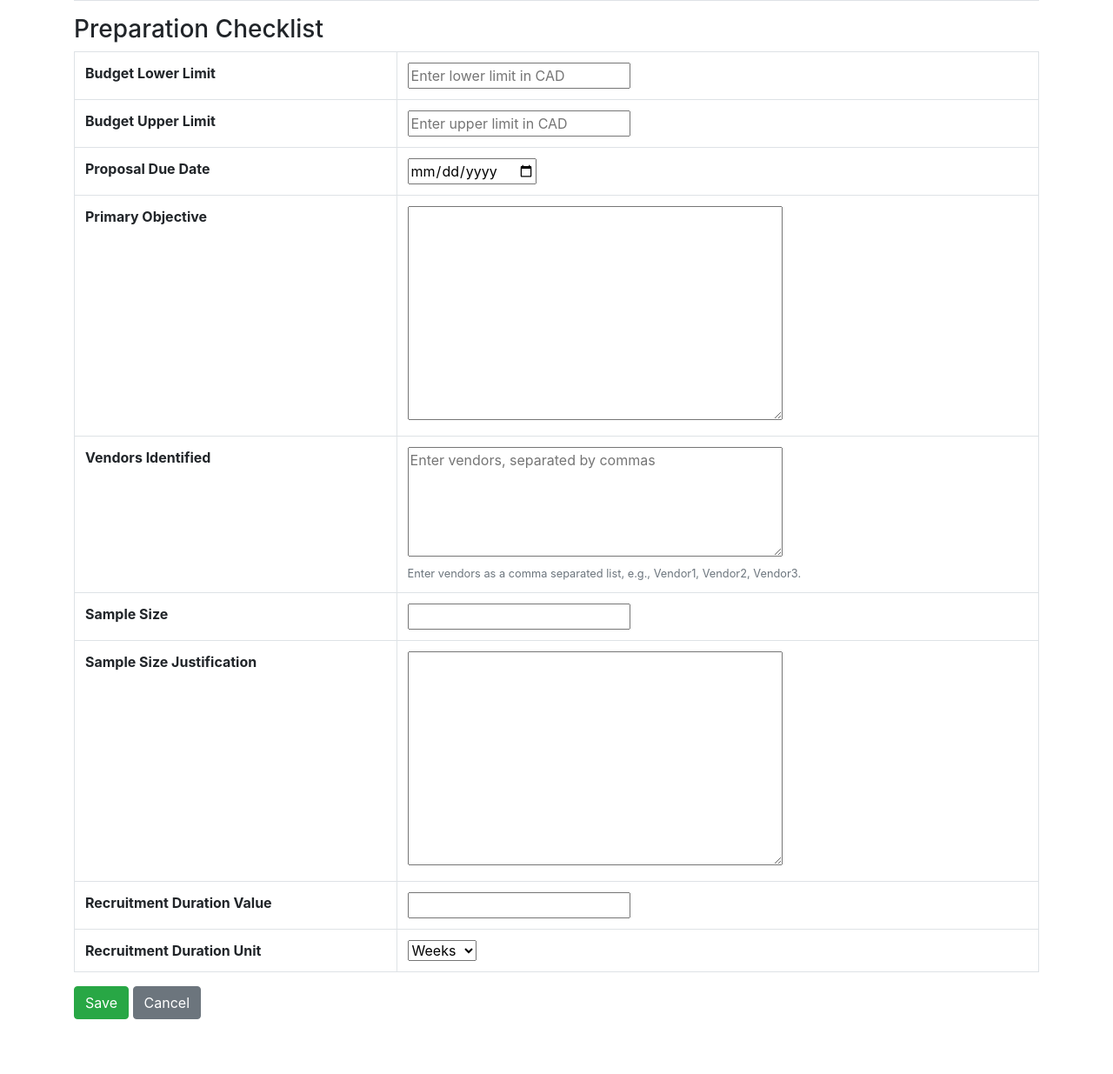
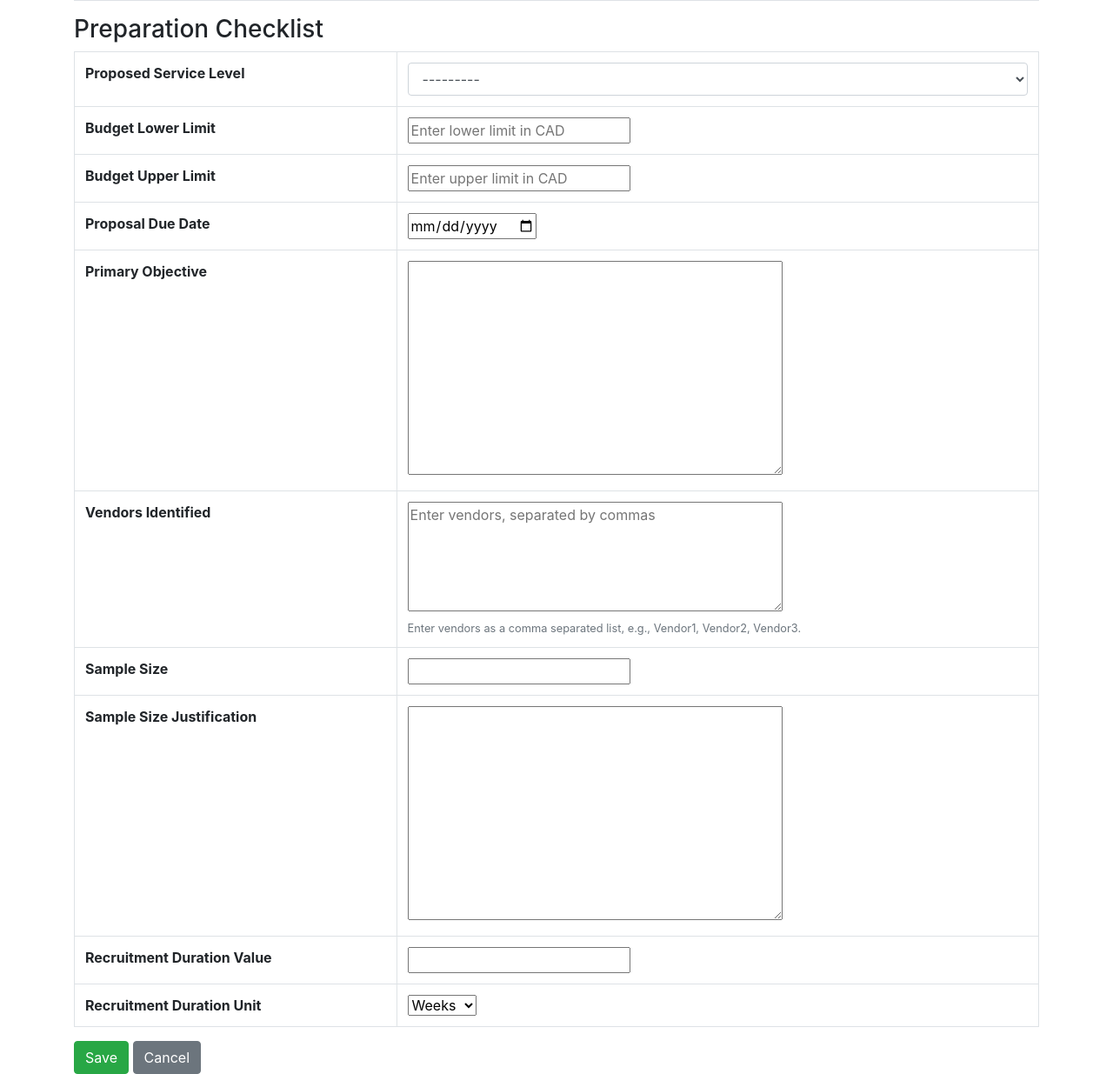
Before and after one commit to IIDelta/proposal_DB, a Django app: page /proposal/create/ in a window 1280 px wide. Shown: the part 828-2063 px from the top of the page at 87% size. Before the commit the page ends 2000 px from the top, so only its background shows below. Run offline with Django 5.2, Linux system fonts and the light colour scheme; some libraries are stand-ins or nearby versions.

Commit message:
addition of service level

```diff
--- a/proposals/forms.py
+++ b/proposals/forms.py
@@ -1,5 +1,5 @@
 from django import forms
-from .models import Proposal, SOW
+from .models import Proposal, SOW, SharedProposalData
 
 
 class CustomDateInput(forms.DateInput):
@@ -41,6 +41,11 @@ class ProposalForm(forms.ModelForm):
     recruitment_duration_unit = forms.ChoiceField(
         choices=RECRUITMENT_UNIT_CHOICES,
         required=False
+    )
+    proposed_service_level = forms.ChoiceField(
+        choices=[('', '---------')] + SharedProposalData.SERVICE_LEVEL_CHOICES,  # Add an empty choice
+        required=False,  # Make it optional if desired
+        widget=forms.Select(attrs={'class': 'form-control'})  # Use standard dropdown
     )
     budget_lower_limit = forms.IntegerField(
         required=False,
@@ -101,7 +106,6 @@ class ProposalForm(forms.ModelForm):
         return []
 
 
-
 class SOWForm(forms.ModelForm):
     date_questionnaire_issued = forms.DateField(
         widget=CustomDateInput(),
@@ -131,6 +135,11 @@ class SOWForm(forms.ModelForm):
     recruitment_duration_unit = forms.ChoiceField(
         choices=RECRUITMENT_UNIT_CHOICES,
         required=False
+    )
+    proposed_service_level = forms.ChoiceField(
+        choices=[('', '---------')] + SharedProposalData.SERVICE_LEVEL_CHOICES,  # Add an empty choice
+        required=False,  # Make it optional if desired
+        widget=forms.Select(attrs={'class': 'form-control'})  # Use standard dropdown
     )
     budget_lower_limit = forms.IntegerField(
         required=False,
--- a/proposals/models.py
+++ b/proposals/models.py
@@ -5,6 +5,14 @@ from django.core.validators import RegexValidator
 
 
 class SharedProposalData(models.Model):
+
+    SERVICE_LEVEL_CHOICES = [
+        ('Bronze', 'Bronze'),
+        ('Silver', 'Silver'),
+        ('Gold', 'Gold'),
+        ('Platinum', 'Platinum'),
+    ]
+
     # BD Data Fields
     date_questionnaire_issued = models.DateField(null=True, blank=True)
     bid_defense_required = models.BooleanField(default=False)
@@ -20,6 +28,13 @@ class SharedProposalData(models.Model):
         default=False, help_text="Check if this SOW is an RFP")
 
     # Preparation Checklist Fields
+    proposed_service_level = models.CharField(
+        max_length=10,
+        choices=SERVICE_LEVEL_CHOICES,
+        null=True,  # Allow it to be empty initially
+        blank=True,  # Allow it to be empty in forms/admin
+        default=None  # Or set a default like 'Bronze' if desired
+    )
     budget_lower_limit = models.IntegerField(null=True, blank=True)
     budget_upper_limit = models.IntegerField(null=True, blank=True)
     proposal_due_date = models.DateField(null=True, blank=True)
--- a/proposals/templates/proposals/proposal_detail.html
+++ b/proposals/templates/proposals/proposal_detail.html
@@ -22,6 +22,7 @@
 <h3>Preparation Checklist</h3>
 <table class="table table-bordered">
   {# Display fields inherited from SharedProposalData #}
+  <tr><th>Proposed Service Level</th><td>{{ proposal.get_proposed_service_level_display|default:"N/A" }}</td></tr>
   <tr><th>Budget Lower Limit</th><td>{{ proposal.budget_lower_limit|default:"N/A" }}</td></tr>
   <tr><th>Budget Upper Limit</th><td>{{ proposal.budget_upper_limit|default:"N/A" }}</td></tr>
   <tr><th>Proposal Due Date</th><td>{{ proposal.proposal_due_date|default:"N/A" }}</td></tr>
--- a/proposals/templates/proposals/proposal_form.html
+++ b/proposals/templates/proposals/proposal_form.html
@@ -143,8 +143,21 @@
 
   <h3>Preparation Checklist</h3>
   <table class="table table-bordered">
-    {# Copy relevant rows from sow_form.html, changing field names if needed #}
-    {# Example for budget_lower_limit #}
+    <tr>
+      <th>Proposed Service Level</th>
+      <td>
+        {{ form.proposed_service_level }}
+        {% if form.proposed_service_level.errors %}
+          <div class="text-danger">
+            <ul>
+              {% for error in form.proposed_service_level.errors %}
+                <li>{{ error }}</li>
+              {% endfor %}
+            </ul>
+          </div>
+        {% endif %}
+      </td>
+    </tr>
      <tr>
       <th>Budget Lower Limit</th>
       <td>
--- a/proposals/templates/proposals/sow_detail.html
+++ b/proposals/templates/proposals/sow_detail.html
@@ -22,6 +22,7 @@
 
 <h3>Preparation Checklist</h3>
 <table class="table table-bordered">
+  <tr><th>Proposed Service Level</th><td>{{ sow.get_proposed_service_level_display|default:"N/A" }}</td></tr>
   <tr><th>Budget Lower Limit</th><td>{{ sow.budget_lower_limit }}</td></tr>
   <tr><th>Budget Upper Limit</th><td>{{ sow.budget_upper_limit }}</td></tr>
   <tr><th>Proposal Due Date</th><td>{{ sow.proposal_due_date }}</td></tr>
```
Also changed, not shown: proposals/templates/proposals/sow_form.html (+15 -0 lines), proposals/migrations/0006_proposal_proposed_service_level_and_more.py (added).
